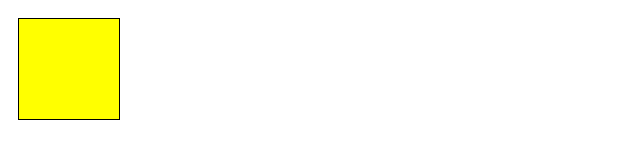
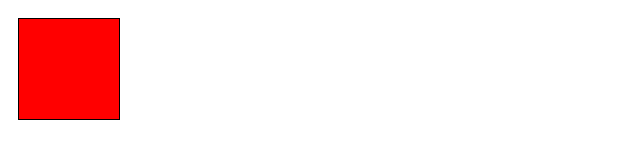
Before and after one commit to sudeenshrestha/Programming, a plain HTML site: page Javascript/ex5/index.html in a window 1280 px wide. Both pictures are taken after a click on the element 69 px from the left and 69 px from the top of the page. Shown: the whole page, without its empty margins (0-640 px from the left). Drawn offline with Linux system fonts and the light colour scheme.

Commit message:
corrected file complete js ex5

```diff
--- a/Javascript/ex5/script.js
+++ b/Javascript/ex5/script.js
@@ -2,13 +2,16 @@
 // Program to toggle background of a div
 
 var colors = ["red", "blue", "green", "yellow"];
-var divC = document.getElementById("color");
+var divCurrent = document.getElementById("color");
 
-for (let i = 0; i < colors.length; i++) {
-  divC.onclick = function () {
-    divC.style.background = colors[i];
-  };
-  if (colors[0] == colors.slice(-1)[0]) {
-    console.log("ok");
+currentColorCount = 0;
+
+divCurrent.onclick = function () {
+  divCurrent.style.background = colors[currentColorCount];
+
+  currentColorCount++;
+
+  if (currentColorCount === colors.length) {
+    currentColorCount = 0;
   }
-}
+};
--- a/Javascript/ex5/style.css
+++ b/Javascript/ex5/style.css
@@ -1,5 +1,5 @@
 #color{
-    background-color: black;
+    /* background-color: black; */
     border: 1px;
     border-style: solid;
     display: inline-block;
```
